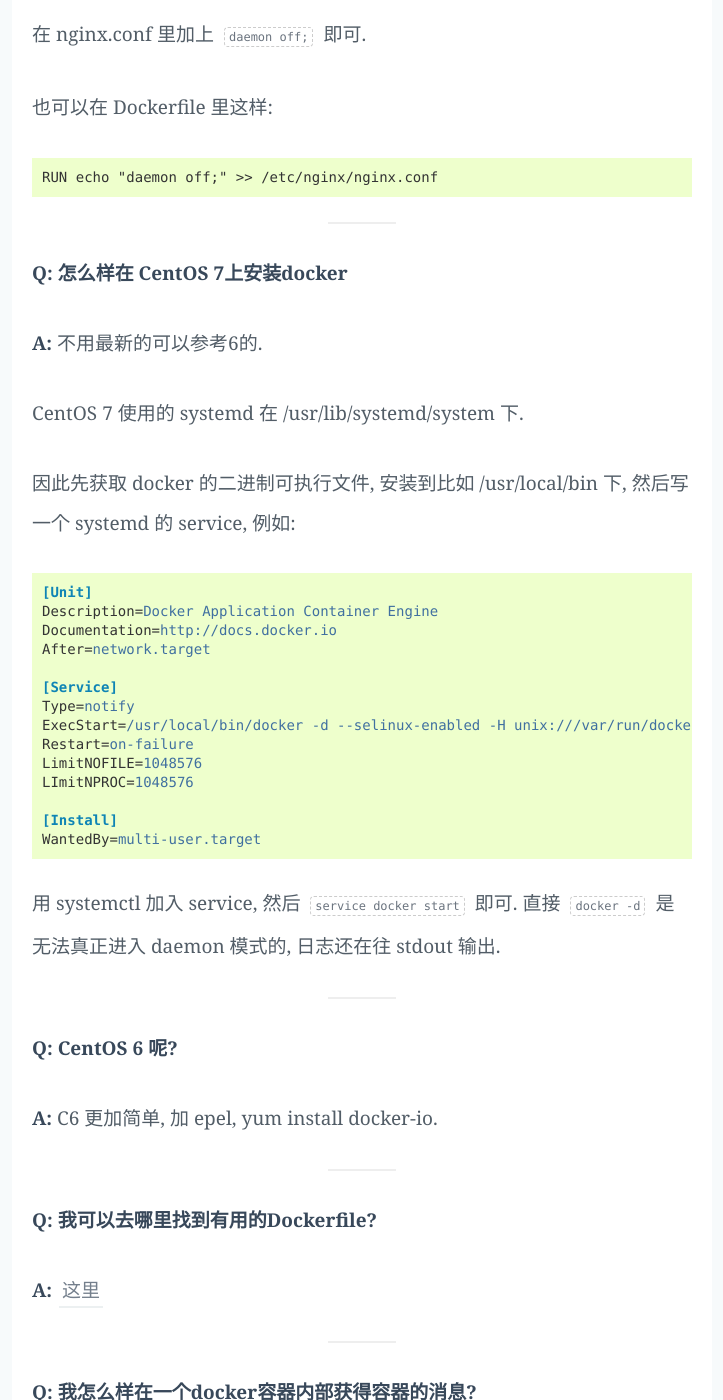
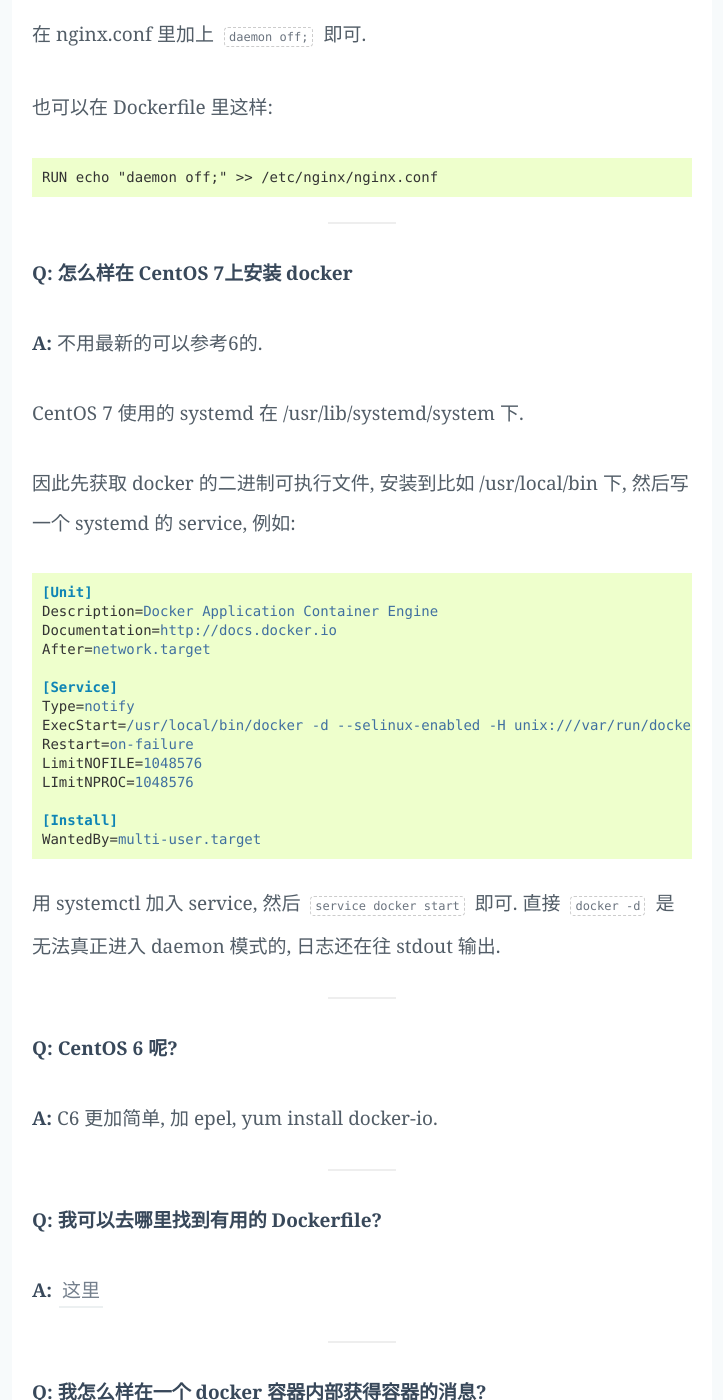
Before and after one commit to tonicmuroq/tonicmuroq.github.io, a Jekyll site: the page built from _posts/tech/2014/2014-08-05-docker-qa.md, in a window 1280 px wide and 1400 px high, scrolled down 1152 px. Shown: the whole window, without its empty margins (278-1001 px from the left). Built offline with Jekyll 4.4.1, drawn with Linux system fonts in a browser that asks for light colours; Markdown is read by kramdown in place of the engine named in the settings; some of the changed text lies outside the part shown.

Commit message:
obsession

```diff
--- a/_posts/tech/2014/2014-08-05-docker-qa.md
+++ b/_posts/tech/2014/2014-08-05-docker-qa.md
@@ -44,7 +44,7 @@
 
 ---
 
-**Q: 怎么样在 CentOS 7上安装docker**
+**Q: 怎么样在 CentOS 7上安装 docker**
 
 **A:** 不用最新的可以参考6的.
 
@@ -80,13 +80,13 @@
 
 ---
 
-**Q: 我可以去哪里找到有用的Dockerfile?**
+**Q: 我可以去哪里找到有用的 Dockerfile?**
 
 **A:** [这里](http://dockerfile.github.io/)
 
 ---
 
-**Q: 我怎么样在一个docker容器内部获得容器的消息?**
+**Q: 我怎么样在一个 docker 容器内部获得容器的消息?**
 
 **A:** 听起来很像一个人被关在一个暗室里, 怎么样知道自己的所处位置...
 
```
Also changed, not shown: other parts of _posts/tech/2014/2014-08-05-docker-qa.md (+2 -0 lines).
